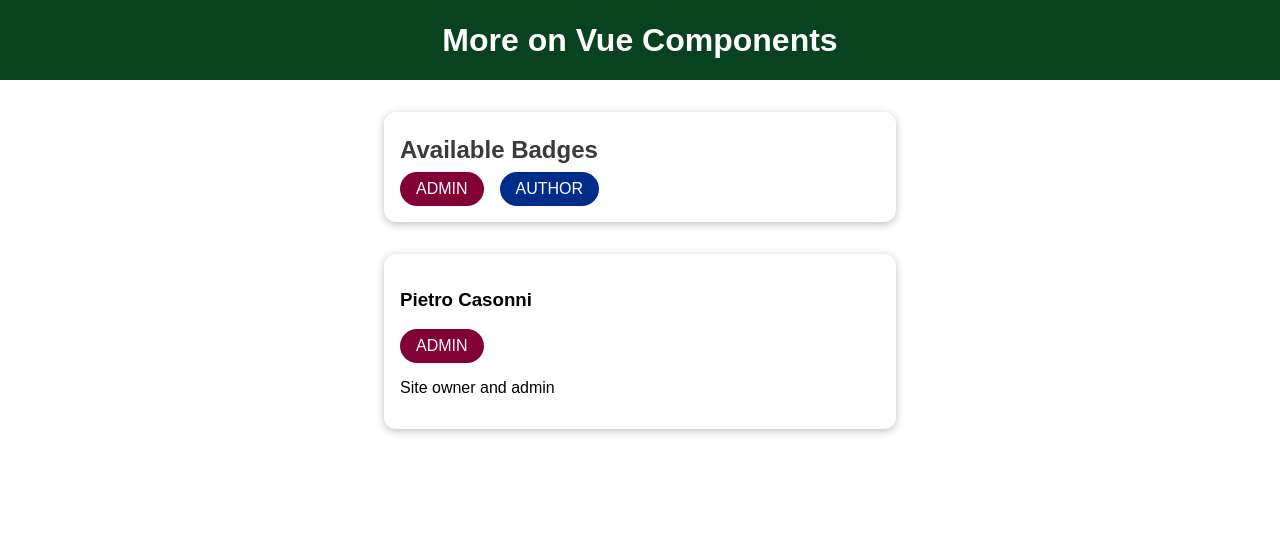
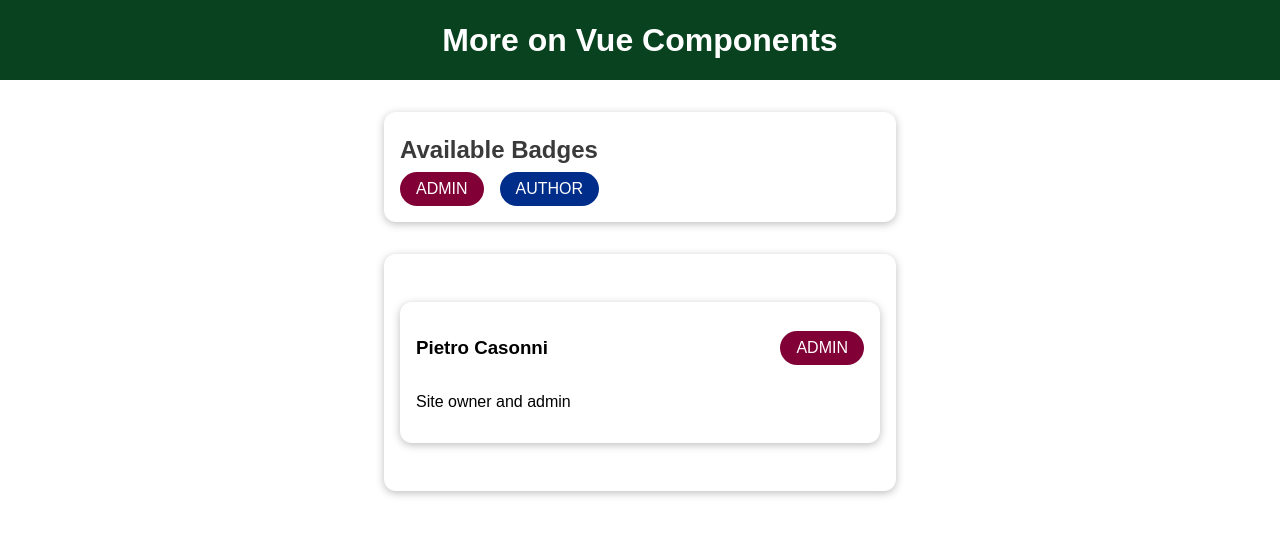
Before and after one commit to ivanurra/cmp-adv-01, a Vue app: page / in a window 1280 px wide. Shown: the top 536 px of the page. Built offline with nearby package versions, Linux system fonts and the light colour scheme.

Commit message:
added slot base-card

```diff
--- a/src/App.vue
+++ b/src/App.vue
@@ -26,7 +26,7 @@
       activeUser: {
         name: 'Pietro Casonni',
         description: 'Site owner and admin',
-        role: 'admin',
+        role: 'admin'
       },
     };
   },
@@ -37,7 +37,6 @@
 html {
   font-family: sans-serif;
 }
-
 body {
   margin: 0;
 }
--- a/src/components/BadgeList.vue
+++ b/src/components/BadgeList.vue
@@ -31,7 +31,6 @@
   display: flex;
   flex-direction: row;
 }
-
 li {
   margin-right: 1rem;
 }
--- a/src/components/BaseBadge.vue
+++ b/src/components/BaseBadge.vue
@@ -24,12 +24,10 @@
   background-color: #ccc;
   color: #2e2e2e;
 }
-
 .badge--admin {
   background-color: #810036;
   color: white;
 }
-
 .badge--author {
   background-color: #002c8a;
   color: white;
--- /dev/null
+++ b/src/components/BaseCard.vue
@@ -0,0 +1,22 @@
+<template>
+    <div>
+      <slot></slot>
+    </div>
+</template>
+
+<script>
+export default {
+    props: ['content']
+}
+</script>
+
+
+<style scoped>
+div {
+  margin: 2rem auto;
+  max-width: 30rem;
+  border-radius: 12px;
+  box-shadow: 0 2px 8px rgba(0, 0, 0, 0.26);
+  padding: 1rem;
+}
+</style>
--- a/src/components/TheHeader.vue
+++ b/src/components/TheHeader.vue
@@ -13,7 +13,6 @@
     align-items: center;
     background-color: #08421e;
   }
-
   header h1 {
     color: white;
     margin: 0;
--- a/src/components/UserInfo.vue
+++ b/src/components/UserInfo.vue
@@ -1,10 +1,12 @@
 <template>
   <section>
-    <div>
-      <h3>{{ fullName }}</h3>
-      <base-badge :type="role" :caption="role.toUpperCase()"></base-badge>
-    </div>
-    <p>{{ infoText }}</p>
+    <base-card>
+      <header>
+        <h3>{{ fullName }}</h3>
+        <base-badge :type="role" :caption="role.toUpperCase()"></base-badge>
+      </header>
+      <p>{{ infoText }}</p>
+    </base-card>
   </section>
 </template>
 
--- a/src/main.js
+++ b/src/main.js
@@ -1,10 +1,12 @@
 import { createApp }    from 'vue';
 import App              from './App.vue';
 import BaseBadge        from './components/BaseBadge.vue';
+import BaseCard         from './components/BaseCard.vue';
 
 const app = createApp(App);
 
 // Global components
 app.component('base-badge', BaseBadge);
+app.component('base-card', BaseCard);
 
 app.mount('#app');
```
